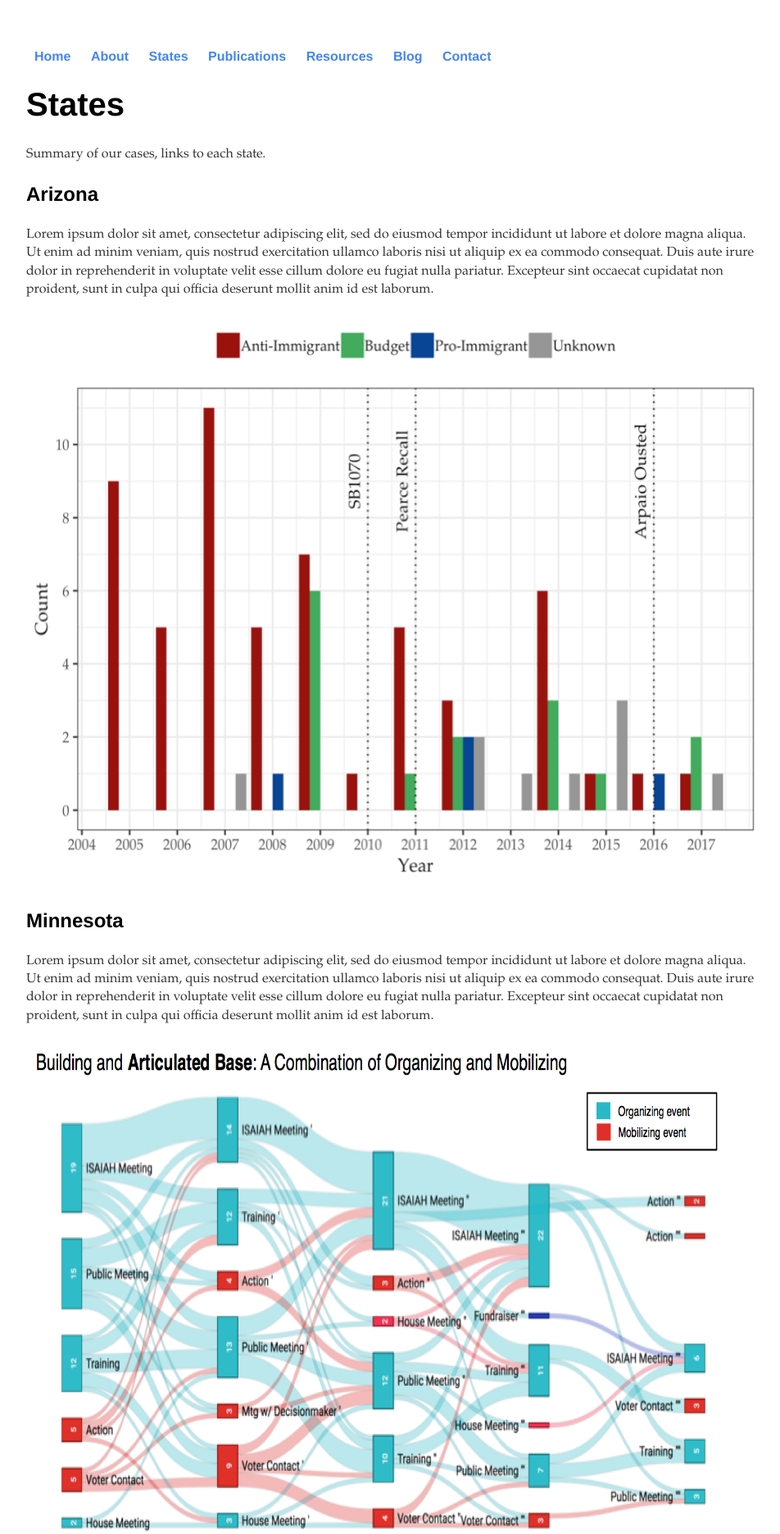
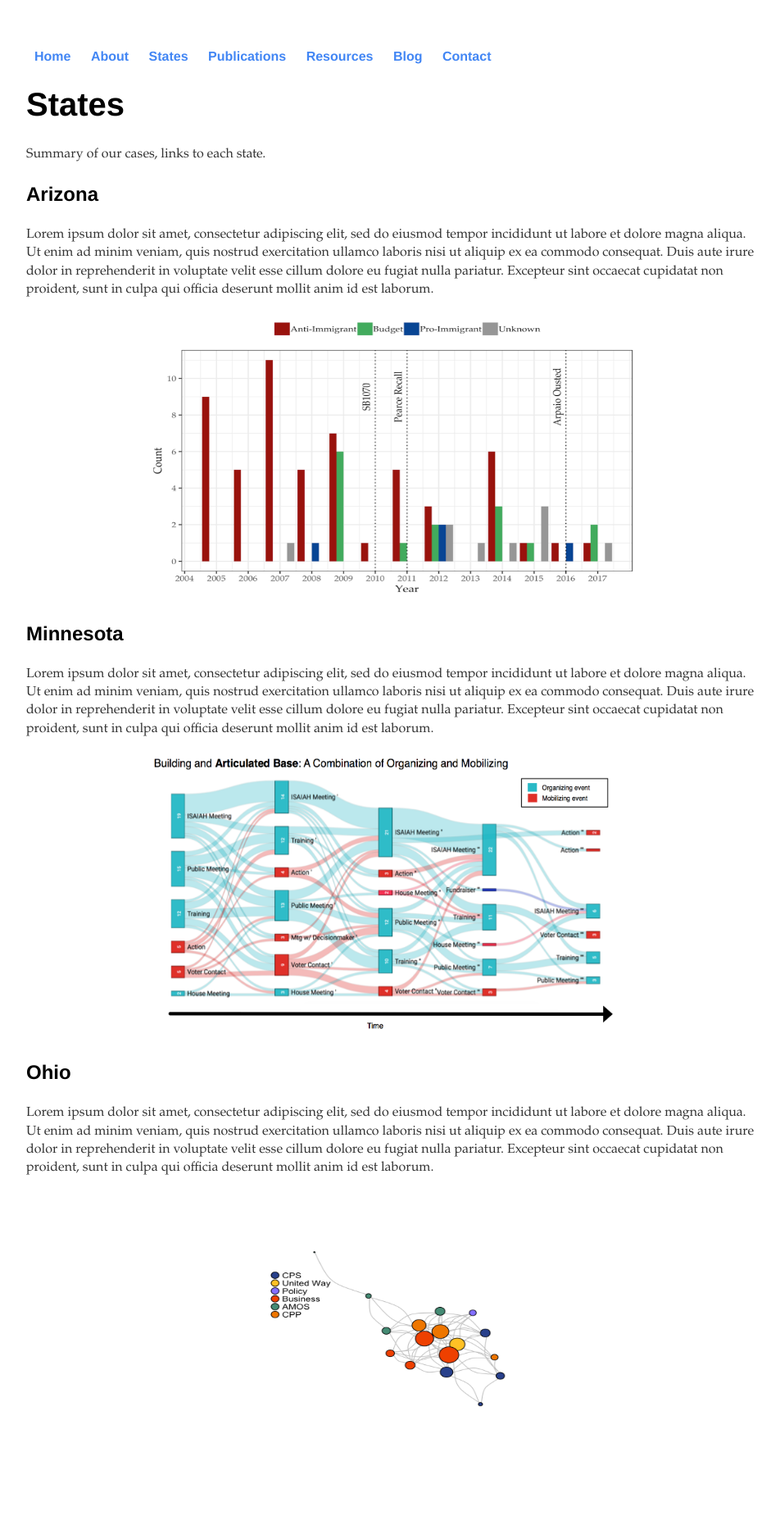
Before and after one commit to org-people-power/org-people-power.github.io, a Jekyll site: the page built from states/index.html, in a window 1280 px wide. Shown: the top 1871 px of the page at 82% size, without its empty margins (160-1112 px from the left). Built offline with Jekyll 4.4.1, drawn with Linux system fonts in a browser that asks for light colours.

Commit message:
Update index.html

```diff
--- a/states/index.html
+++ b/states/index.html
@@ -9,25 +9,25 @@ title: States
 	<h3> Arizona </h3>
 	<p> Lorem ipsum dolor sit amet, consectetur adipiscing elit, sed do eiusmod tempor incididunt ut labore et dolore magna aliqua. Ut enim ad minim veniam, quis nostrud exercitation ullamco laboris nisi ut aliquip ex ea commodo consequat. Duis aute irure dolor in reprehenderit in voluptate velit esse cillum dolore eu fugiat nulla pariatur. Excepteur sint occaecat cupidatat non proident, sunt in culpa qui officia deserunt mollit anim id est laborum.</p>
 	<center>
-<img src="/images/az_leg_bills.png" alt="HTML5 Icon" style="width:900px;height:700px;">
+<img src="/images/az_leg_bills.png" alt="HTML5 Icon" style="width:600px;height:350px;">
 	</center>
 
 	<h3> Minnesota </h3>
 	<p> Lorem ipsum dolor sit amet, consectetur adipiscing elit, sed do eiusmod tempor incididunt ut labore et dolore magna aliqua. Ut enim ad minim veniam, quis nostrud exercitation ullamco laboris nisi ut aliquip ex ea commodo consequat. Duis aute irure dolor in reprehenderit in voluptate velit esse cillum dolore eu fugiat nulla pariatur. Excepteur sint occaecat cupidatat non proident, sunt in culpa qui officia deserunt mollit anim id est laborum.</p>
 	<center>
-<img src="/images/isaiah_FD_v3.png" alt="HTML5 Icon" style="width:900px;height:700px;">
+<img src="/images/isaiah_FD_v3.png" alt="HTML5 Icon" style="width:600px;height:350px;">
 	</center>
 
 	<h3> Ohio </h3>
 	<p> Lorem ipsum dolor sit amet, consectetur adipiscing elit, sed do eiusmod tempor incididunt ut labore et dolore magna aliqua. Ut enim ad minim veniam, quis nostrud exercitation ullamco laboris nisi ut aliquip ex ea commodo consequat. Duis aute irure dolor in reprehenderit in voluptate velit esse cillum dolore eu fugiat nulla pariatur. Excepteur sint occaecat cupidatat non proident, sunt in culpa qui officia deserunt mollit anim id est laborum.</p>
 	<center>
-<img src="/images/oh_2013_strategizing_anon.png" alt="HTML5 Icon" style="width:900px;height:700px;">
-<img src="/images/oh_2016_strategizing_anon.png" alt="HTML5 Icon" style="width:900px;height:700px;">
+<img src="/images/oh_2013_strategizing_anon.png" alt="HTML5 Icon" style="width:600px;height:350px;">
+<img src="/images/oh_2016_strategizing_anon.png" alt="HTML5 Icon" style="width:600px;height:350px;">
 	</center>
 
 	<h3> Virginia </h3>
 	<p> Lorem ipsum dolor sit amet, consectetur adipiscing elit, sed do eiusmod tempor incididunt ut labore et dolore magna aliqua. Ut enim ad minim veniam, quis nostrud exercitation ullamco laboris nisi ut aliquip ex ea commodo consequat. Duis aute irure dolor in reprehenderit in voluptate velit esse cillum dolore eu fugiat nulla pariatur. Excepteur sint occaecat cupidatat non proident, sunt in culpa qui officia deserunt mollit anim id est laborum.</p>
 	<center>
-<img src="/images/az_leg_bills.png" alt="HTML5 Icon" style="width:900px;height:700px;">
+<img src="/images/az_leg_bills.png" alt="HTML5 Icon" style="width:600px;height:350px;">
 	</center>
 </div><!-- /.blurb -->
```
